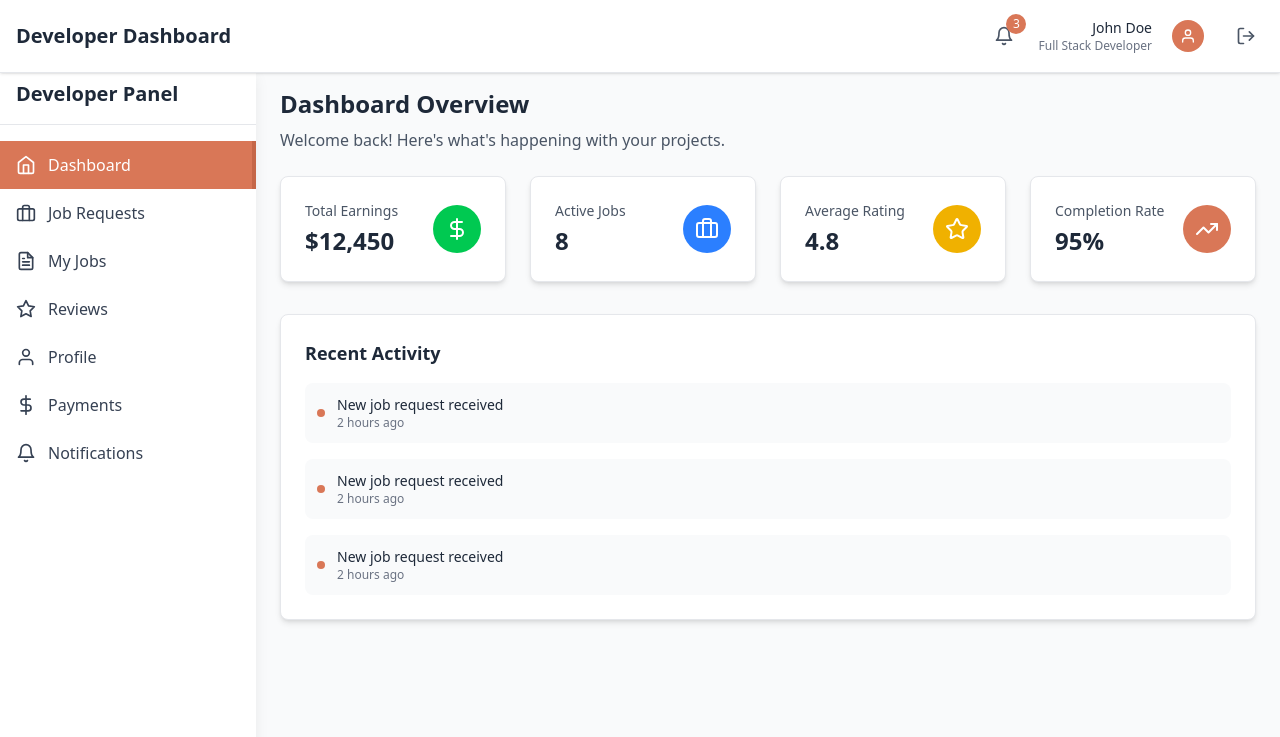
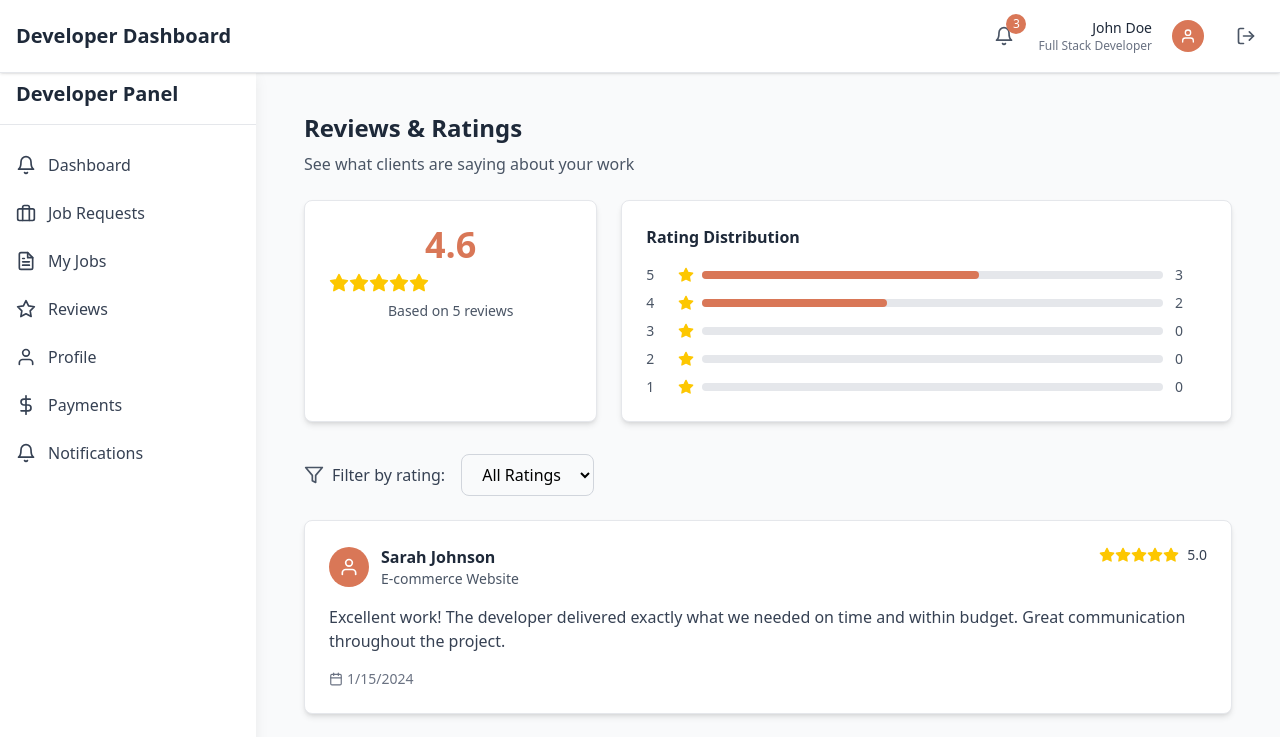
Before and after one commit to pratikshakandel100/Rahul_Group, a React (Vite) app in the folder Frontend/: page /developer/reviews in a window 1280 px wide. Shown: the top 737 px of the page. Built offline with nearby package versions, Linux system fonts and the light colour scheme.

Commit message:
developer routing finished

```diff
--- a/Frontend/components/Sidebar.jsx
+++ b/Frontend/components/Sidebar.jsx
@@ -1,81 +1,75 @@
-import React from 'react';
+import React from "react";
+import { NavLink } from "react-router-dom";
 import {
   FiHome,
   FiBriefcase,
+  FiFileText,
   FiStar,
   FiUser,
   FiDollarSign,
-  FiFileText,
   FiBell,
-  FiX
-} from 'react-icons/fi';
+  FiX,
+} from "react-icons/fi";
 
-const Sidebar = ({ activeTab, setActiveTab, isOpen, setIsOpen }) => {
 const menuItems = [
-    { id: 'dashboard', label: 'Dashboard', icon: FiHome },
-    { id: 'job-requests', label: 'Job Requests', icon: FiBriefcase },
-    { id: 'my-jobs', label: 'My Jobs', icon: FiFileText },
-    { id: 'reviews', label: 'Reviews', icon: FiStar },
-    { id: 'profile', label: 'Profile', icon: FiUser },
-    { id: 'payments', label: 'Payments', icon: FiDollarSign },
-    { id: 'notifications', label: 'Notifications', icon: FiBell },
+  { id: "dashboard", label: "Dashboard", icon: FiBell },
+  { id: "job-requests", label: "Job Requests", icon: FiBriefcase },
+  { id: "my-jobs", label: "My Jobs", icon: FiFileText },
+  { id: "reviews", label: "Reviews", icon: FiStar },
+  { id: "profile", label: "Profile", icon: FiUser },
+  { id: "payments", label: "Payments", icon: FiDollarSign },
+  { id: "notifications", label: "Notifications", icon: FiBell },
 ];
 
-  return (
+const Sidebar = ({ isOpen, setIsSidebarOpen }) => (
   <>
     {/* Mobile overlay */}
     {isOpen && (
       <div
         className="fixed inset-0 bg-black bg-opacity-50 z-30 lg:hidden"
-          onClick={() => setIsOpen(false)}
+        onClick={() => setIsSidebarOpen(false)}
       />
     )}
-
-      {/* Sidebar */}
-      <div className={`
+    <div
+      className={`
       fixed top-16 left-0 h-[calc(100vh-4rem)] w-64 bg-white shadow-lg transform transition-transform duration-300 z-30
-        ${isOpen ? 'translate-x-0' : '-translate-x-full'}
+      ${isOpen ? "translate-x-0" : "-translate-x-full"}
       lg:translate-x-0
-      `}>
-        {/* Header */}
+    `}
+    >
       <div className="flex items-center justify-between p-4 border-b border-gray-200">
         <h2 className="text-xl font-bold text-gray-800">Developer Panel</h2>
         <button
-            onClick={() => setIsOpen(false)}
+          onClick={() => setIsSidebarOpen(false)}
           className="lg:hidden p-1 rounded-md hover:bg-gray-100"
         >
           <FiX size={20} />
         </button>
       </div>
-
-        {/* Navigation */}
       <nav className="mt-4 overflow-y-auto h-[calc(100%-5rem)]">
         {menuItems.map((item) => {
           const Icon = item.icon;
           return (
-              <button
+            <NavLink
               key={item.id}
-                onClick={() => {
-                  setActiveTab(item.id);
-                  setIsOpen(false);
-                }}
-                className={`
-                  w-full flex items-center px-4 py-3 text-left transition-colors duration-200
-                  ${activeTab === item.id
-                    ? 'bg-[#d97757] text-white border-r-4 border-[#c56647]'
-                    : 'text-gray-700 hover:bg-gray-100'
+              to={`/user/${item.id}`}
+              className={({ isActive }) =>
+                `w-full flex items-center px-4 py-3 text-left transition-colors duration-200 ${
+                  isActive
+                    ? "bg-[#d97757] text-white border-r-4 border-[#c56647]"
+                    : "text-gray-700 hover:bg-gray-100"
+                }`
               }
-                `}
+              onClick={() => setIsSidebarOpen(false)}
             >
               <Icon size={20} className="mr-3" />
               <span className="font-medium">{item.label}</span>
-              </button>
+            </NavLink>
           );
         })}
       </nav>
     </div>
   </>
 );
-};
 
 export default Sidebar;
--- /dev/null
+++ b/Frontend/components/layout/DeveloperDashboardLayout.jsx
@@ -0,0 +1,50 @@
+import React, { useState } from "react";
+import { Outlet } from "react-router-dom";
+import Header from "../../components/Header"        // Your header component
+import Sidebar from "../../components/Sidebar";       // Your sidebar component
+
+// Example developer object, replace with context or props as needed
+const developerData = {
+  name: "John Doe",
+  title: "Full Stack Developer",
+  email: "john@example.com",
+  phone: "123-456-7890",
+  location: "Remote",
+  hourlyRate: 50,
+  availability: "Available",
+  bio: "Experienced developer specializing in modern web applications.",
+  skills: ["React", "Node.js", "MongoDB"]
+};
+
+const DeveloperDashboardLayout = () => {
+  // Sidebar state for mobile
+  const [isSidebarOpen, setIsSidebarOpen] = useState(false);
+
+  // For Sidebar active tab (if not using react-router NavLink)
+  // const [activeTab, setActiveTab] = useState("dashboard");
+
+  return (
+    <div className="min-h-screen bg-gray-50">
+      {/* Header */}
+      <Header setIsSidebarOpen={setIsSidebarOpen} developer={developerData} />
+
+      {/* Layout: Sidebar + Main Content */}
+      <div className="flex pt-16"> {/* pt-16 for header height */}
+        {/* Sidebar */}
+        <Sidebar
+          isOpen={isSidebarOpen}
+          setIsSidebarOpen={setIsSidebarOpen}
+          // activeTab={activeTab}
+          // setActiveTab={setActiveTab}
+        />
+
+        {/* Main Content */}
+        <main className="flex-1 min-h-[calc(100vh-4rem)] p-4 sm:p-6 lg:ml-64 transition-all">
+          <Outlet />
+        </main>
+      </div>
+    </div>
+  );
+};
+
+export default DeveloperDashboardLayout;
--- a/Frontend/src/App.jsx
+++ b/Frontend/src/App.jsx
@@ -1,16 +1,45 @@
-import { useState } from "react";
-import "./index.css";
-import DeveloperDashboard from "./Developer/Dashboard";
-import DashboardMain from "./User/DashboardMain";
+import { Routes, Route, Navigate, BrowserRouter } from "react-router-dom";
+import DeveloperDashboardLayout from "../components/layout/DeveloperDashboardLayout";
+import DeveloperJobRequests from "./Developer/JobRequests";
+import DeveloperJobs from "./Developer/Jobs";
+import DeveloperNotifications from "./Developer/Notifications";
+import DeveloperPayments from "./Developer/Payments";
+import DeveloperProfile from "./Developer/Profile";
+import DeveloperReviews from "./Developer/Reviews";
+import DashboardOverview from "./Developer/Dashboard";
 
-function App() {
+// Example developer data (replace with context or API data as needed)
+const developerData = {
+  name: "John Doe",
+  title: "Full Stack Developer",
+  email: "john@example.com",
+  phone: "123-456-7890",
+  location: "Remote",
+  hourlyRate: 50,
+  availability: "Available",
+  bio: "Experienced developer specializing in modern web applications.",
+  skills: ["React", "Node.js", "MongoDB"],
+};
+
+export default function AppRoutes() {
   return (
-    <>
-    {/* <DashboardMain></DashboardMain> */}
-      <DeveloperDashboard />
-
-    </>
+    <BrowserRouter>
+      <Routes>
+        <Route path="/developer" element={<DeveloperDashboardLayout />}>
+          <Route path="dashboard" element={<DashboardOverview />} />
+          <Route path="job-requests" element={<DeveloperJobRequests />} />
+          <Route path="my-jobs" element={<DeveloperJobs />} />
+          <Route path="notifications" element={<DeveloperNotifications />} />
+          <Route path="payments" element={<DeveloperPayments />} />
+          <Route
+            path="profile"
+            element={<DeveloperProfile developer={developerData} />}
+          />
+          <Route path="reviews" element={<DeveloperReviews />} />
+          {/* Add more dashboard routes as needed */}
+        </Route>
+        {/* Other routes (e.g., login, register) */}
+      </Routes>
+    </BrowserRouter>
   );
 }
-
-export default App;
--- a/Frontend/src/Developer/Dashboard.jsx
+++ b/Frontend/src/Developer/Dashboard.jsx
@@ -1,18 +1,13 @@
 import React, { useState } from "react";
 import Sidebar from "../../components/Sidebar";
-import Header from "./Header";
+import Header from "../../components/Header";
 import DeveloperJobRequests from "./JobRequests";
 import DeveloperReviews from "./Reviews";
 import DeveloperProfile from "./Profile";
 import DeveloperPayments from "./Payments";
 import DeveloperJobs from "./Jobs";
 import DeveloperNotifications from "./Notifications";
-import {
-  TrendingUp,
-  DollarSign,
-  Star,
-  Briefcase,
-} from "lucide-react";
+import { TrendingUp, DollarSign, Star, Briefcase } from "lucide-react";
 
 const DashboardOverview = () => {
   const stats = [
@@ -106,69 +101,4 @@ const DashboardOverview = () => {
   );
 };
 
-const DeveloperDashboard = () => {
-  const [activeTab, setActiveTab] = useState("dashboard");
-  const [isSidebarOpen, setIsSidebarOpen] = useState(false);
-
-  const developer = {
-    name: "John Doe",
-    title: "Full Stack Developer",
-    email: "john.doe@example.com",
-    phone: "+1 (555) 123-4567",
-    location: "New York, NY",
-    skills: ["React", "Node.js", "Python", "MongoDB"],
-    hourlyRate: 75,
-    availability: "Available",
-  };
-
-  const renderContent = () => {
-    switch (activeTab) {
-      case "dashboard":
-        return <DashboardOverview />;
-      case "job-requests":
-        return <DeveloperJobRequests />;
-      case "my-jobs":
-        return <DeveloperJobs />;
-      case "reviews":
-        return <DeveloperReviews />;
-      case "profile":
-        return <DeveloperProfile developer={developer} />;
-      case "payments":
-        return <DeveloperPayments />;
-      case "notifications":
-        return <DeveloperNotifications />;
-      default:
-        return <DashboardOverview />;
-    }
-  };
-
-  return (
-    <div className="min-h-screen bg-gray-50">
-      {/* Fixed Header */}
-      <Header
-        setIsSidebarOpen={setIsSidebarOpen}
-        developer={developer}
-      />
-
-      {/* Sidebar */}
-      <Sidebar
-        activeTab={activeTab}
-        setActiveTab={setActiveTab}
-        isOpen={isSidebarOpen}
-        setIsOpen={setIsSidebarOpen}
-      />
-
-      {/* Main Content Area */}
-      <main className={`
-        pt-16 transition-all duration-300 min-h-screen
-        ${isSidebarOpen ? 'lg:ml-64' : 'lg:ml-64'}
-      `}>
-        <div className="bg-gray-50">
-          {renderContent()}
-        </div>
-      </main>
-    </div>
-  );
-};
-
-export default DeveloperDashboard;
+export default DashboardOverview;
```
Also changed, not shown: Frontend/components/Header.jsx (renamed from Frontend/src/Developer/Header.jsx). Lines whose indentation alone changed are shown as unchanged.
